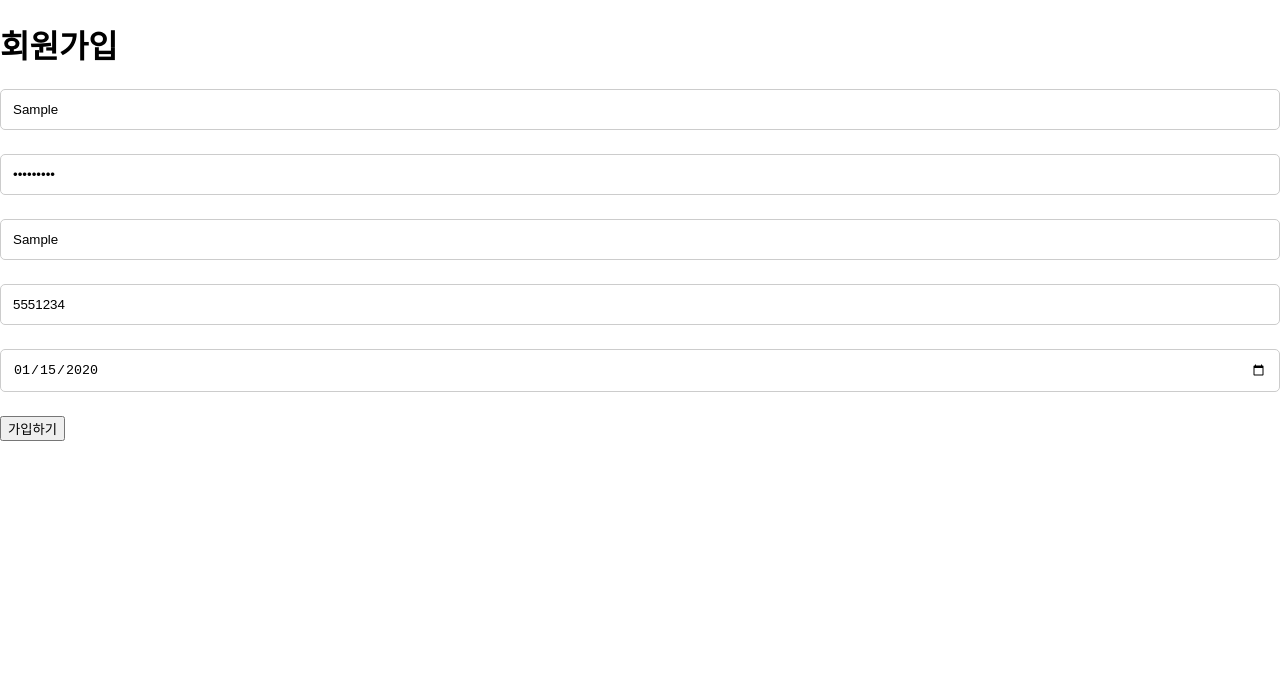
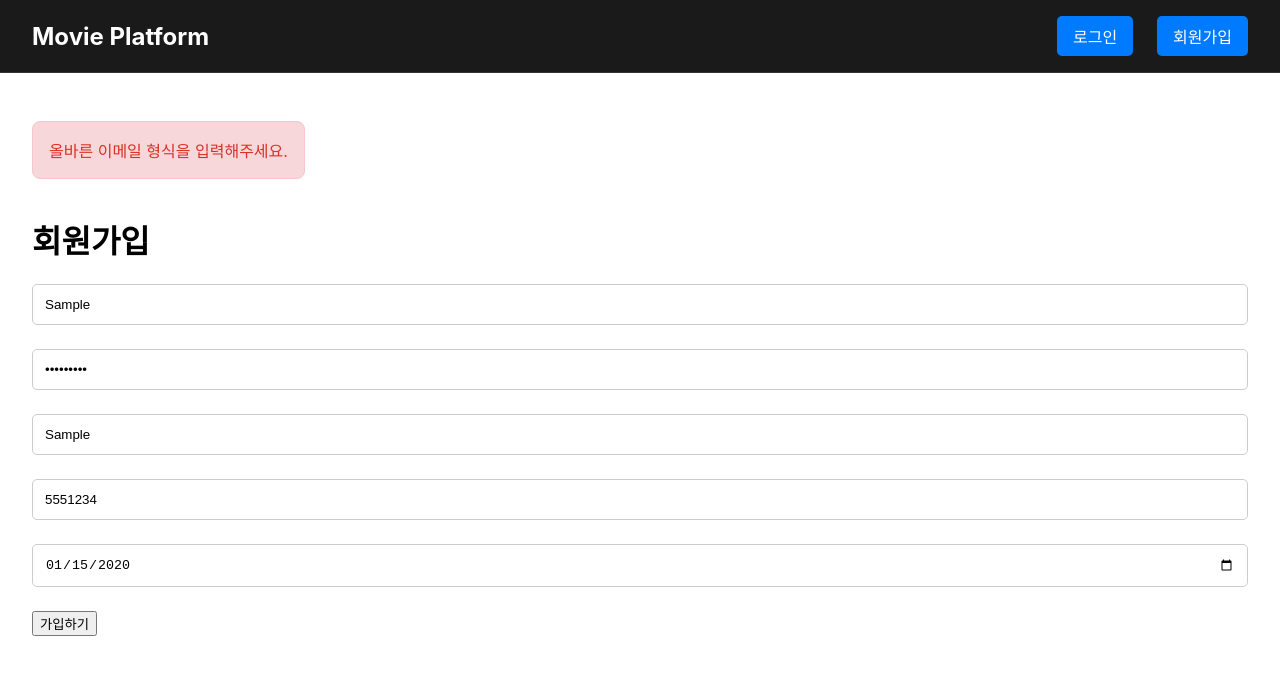
Before and after one commit to MyMovieProject/movie-platform-front, a React (Create React App) app: page /signup in a window 1280 px wide. Both pictures are taken after typing "Sample", "Sample123", "Sample", "5551234", "2020-01-15" into the empty fields and a click on the button "가입하기". Shown: the top 674 px of the page. Built offline with nearby package versions, Linux system fonts and the light colour scheme; no server answers.

Commit message:
refactor: 레이아웃 회원가입 버튼 추가

```diff
--- a/src/App.js
+++ b/src/App.js
@@ -15,6 +15,7 @@ function App() {
                 {/* Layout을 사용하는 페이지들 */}
                 <Route element={<Layout />}>
                     <Route path="/" element={<HomePage />} />
+                    <Route path="/signup" element={<SignUpPage />} />
                     <Route path="/mypage" element={<MyPage />} />
                     <Route path="/mypage/me" element={<MyInfo />} />
                     <Route path="/mypage/edit" element={<MyInfoEdit />} />
@@ -24,7 +25,6 @@ function App() {
                 </Route>
                 {/* Layout을 사용하지 않는 독립적인 페이지 */}
                 <Route path="/login" element={<LoginPage />} />
-                <Route path="/signup" element={<SignUpPage />} />
             </Routes>
     );
 }
--- a/src/components/layout/Layout.jsx
+++ b/src/components/layout/Layout.jsx
@@ -1,6 +1,6 @@
 import React from 'react';
 import { Outlet } from 'react-router-dom';
-import Navbar from '../navbar/Navbar';
+import Navbar from './navbar/Navbar';
 import './Layout.css';
 
 function Layout() {
@@ -8,7 +8,7 @@ function Layout() {
         <div className="app-layout">
             <Navbar />
             <main className="main-content">
-                <Outlet />
+                <Outlet />                 {/* 자식이 들어갈 곳*/}
             </main>
         </div>
     );
--- a/src/components/navbar/Navbar.jsx
+++ b/src/components/layout/navbar/Navbar.jsx
@@ -1,5 +1,5 @@
 import React, {useContext} from 'react';
-import { AuthContext } from '../../contexts/AuthProvider';
+import { AuthContext } from '../../../contexts/AuthProvider';
 import { useNavigate, Link } from 'react-router-dom';
 import './Navbar.css';
 
@@ -17,7 +17,7 @@ function Navbar() {
     }
 
     const signUpClick = () => {
-        navigate('/singup');
+        navigate('/signup');
     }
 
     return (
@@ -33,8 +33,10 @@ function Navbar() {
                         <button onClick={logoutClick} className="nav-button">로그아웃</button>
                     </>
                 ) : (
-                    <button onClick={loginClick} className={"nav-button"}>로그인</button>
-                    // <button onClick={signUpClick} className={"nav-button"}>회원가입</button>
+                    <>
+                        <button onClick={loginClick} className={"nav-button"}>로그인</button>
+                        <button onClick={signUpClick} className={"nav-button"}>회원가입</button>
+                    </>
                 )}
             </div>
         </header>
--- a/src/pages/signupPage/SignUpPage.jsx
+++ b/src/pages/signupPage/SignUpPage.jsx
@@ -17,6 +17,26 @@ function SignUpPage() {
         event.preventDefault();
         setError(null);
 
+        if (userName.length < 2) {
+            setError("이름은 2글자 이상 입력해주세요.");
+            return;
+        }
+
+        if (userPassword.length < 8) {
+            setError("비밀번호는 8자 이상 입력해주세요.");
+            return;
+        }
+
+        if (!userEmail.includes('@')) {
+            setError("올바른 이메일 형식을 입력해주세요.");
+            return;
+        }
+
+        if (userPhone.length !== 11) {
+            setError("올바른 전화번호를 입력해주세요.")
+            return;
+        }
+
         try {
             const signupData = {
                 username: userName,
@@ -30,15 +50,15 @@ function SignUpPage() {
 
             alert('회원가입에 성공했습니다');
             navigate('/login');
-        } catch (error) {
-            setError(error.response?.data || '잠시 후에 시도해주십시오.');
-            alert(error)
+        } catch (err) {
+            setError(err.response?.data || '잠시 후에 시도해주십시오.');
         }
     }
 
     return (
         <div className="SignUpContainer">
             <form onSubmit={handleSubmit}>
+                {error && <p className="error-message">{error}</p>}
                 <h1>회원가입</h1>
                 <div className="input-group">
                     <label htmlFor={userEmail}></label>
```
Also changed, not shown: src/components/layout/navbar/Navbar.css (renamed from src/components/navbar/Navbar.css).
